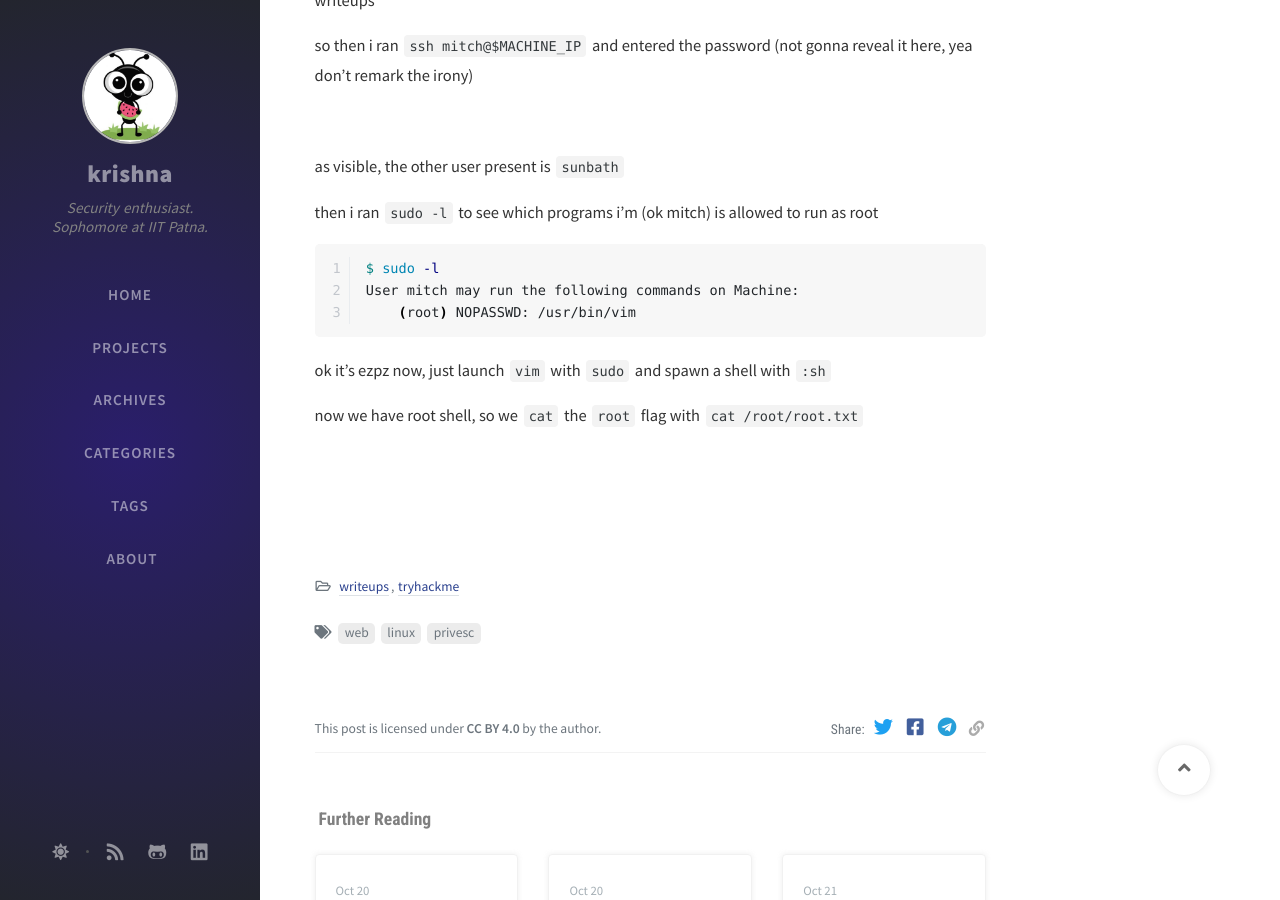
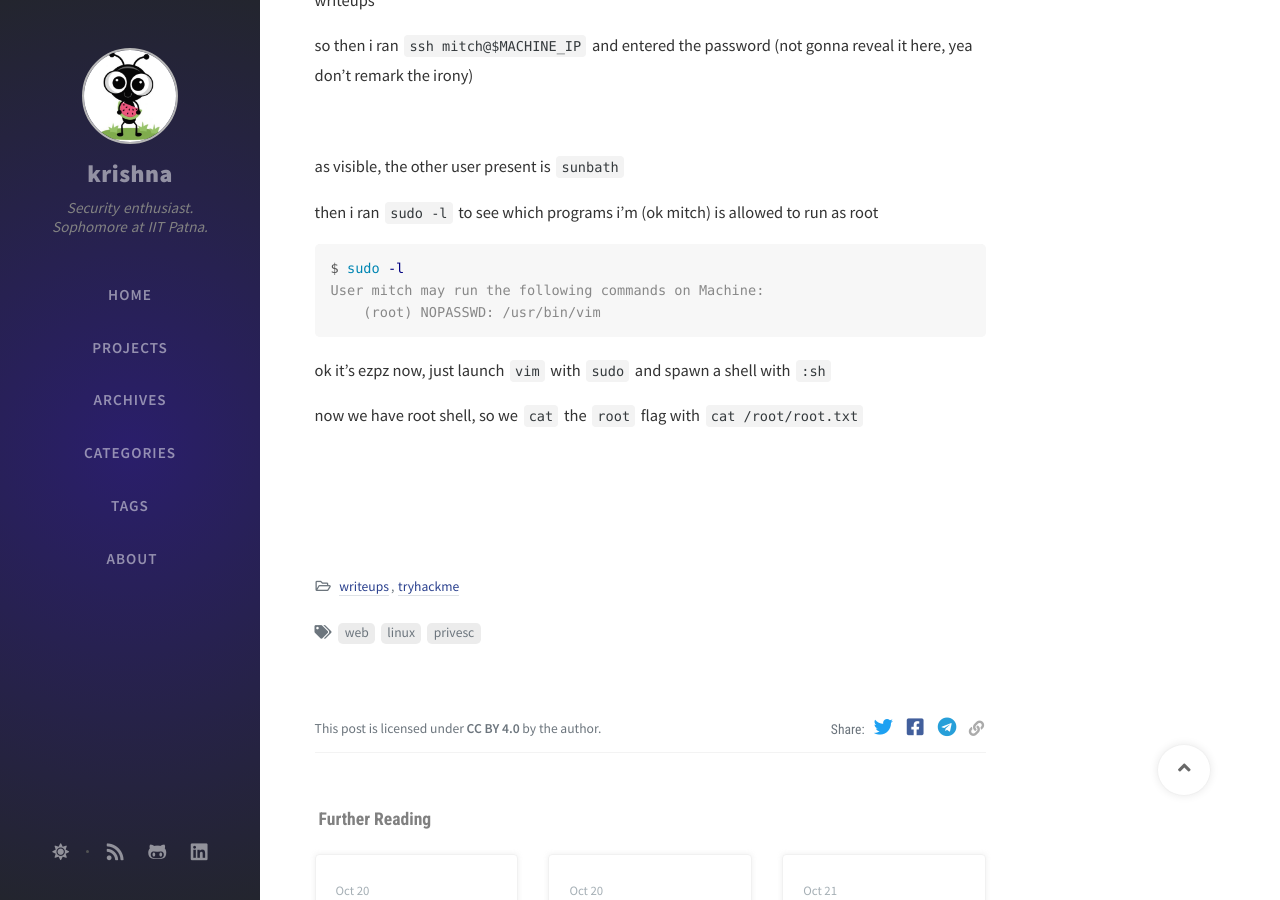
Before and after one commit to lordlabuckdas/lordlabuckdas.github.io, a Jekyll site: the page built from _posts/2020-10-22-simplectf-tryhackme.md, in a window 1280 px wide and 900 px high, scrolled down 1221 px. Built offline with Jekyll 4.4.1, drawn with Linux system fonts in a browser that asks for light colours; nearby versions of some CDN libraries; comment, search, counter and statistics services are not loaded.

Commit message:
changed highlighting for simplectf

````diff
--- a/_posts/2020-10-22-simplectf-tryhackme.md
+++ b/_posts/2020-10-22-simplectf-tryhackme.md
@@ -53,7 +53,7 @@ as visible, the other user present is `sunbath`
 
 then i ran `sudo -l` to see which programs i'm (ok mitch) is allowed to run as root
 
-```bash
+```terminal
 $ sudo -l
 User mitch may run the following commands on Machine:
     (root) NOPASSWD: /usr/bin/vim
````
